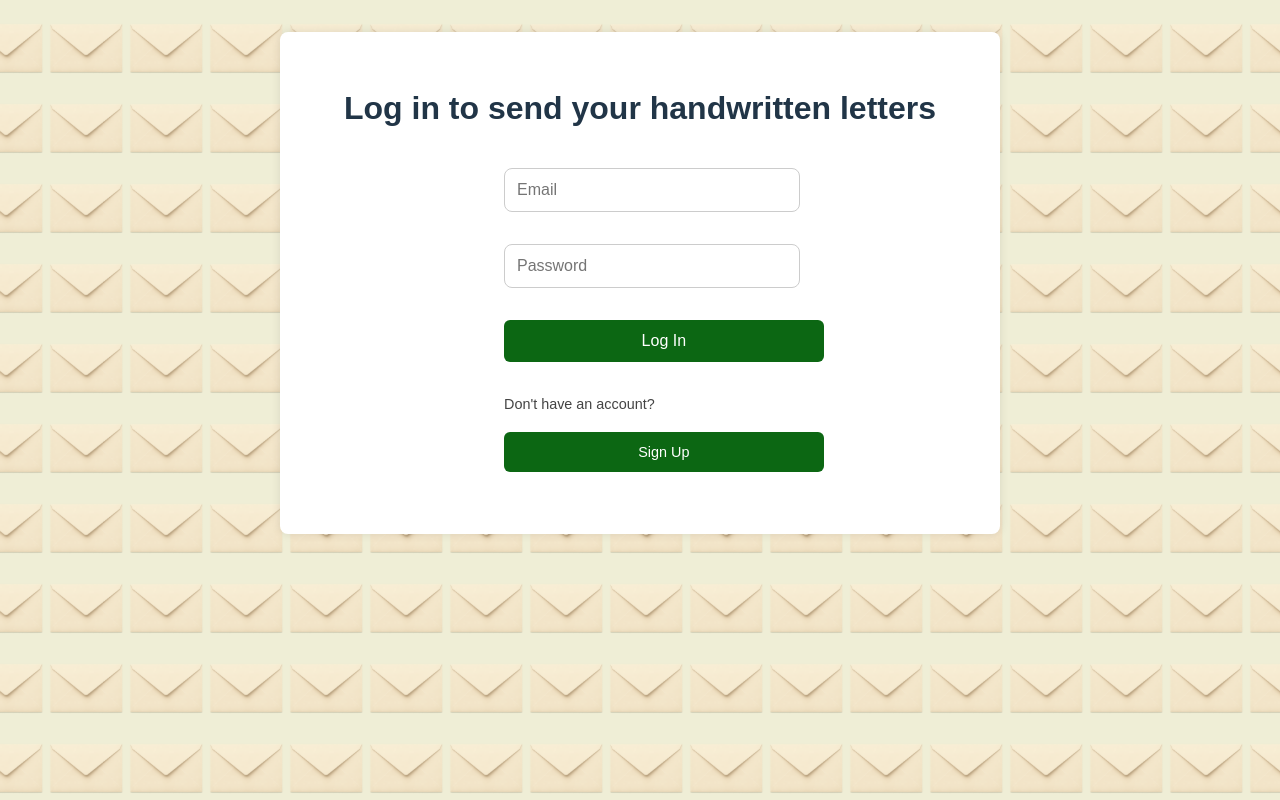
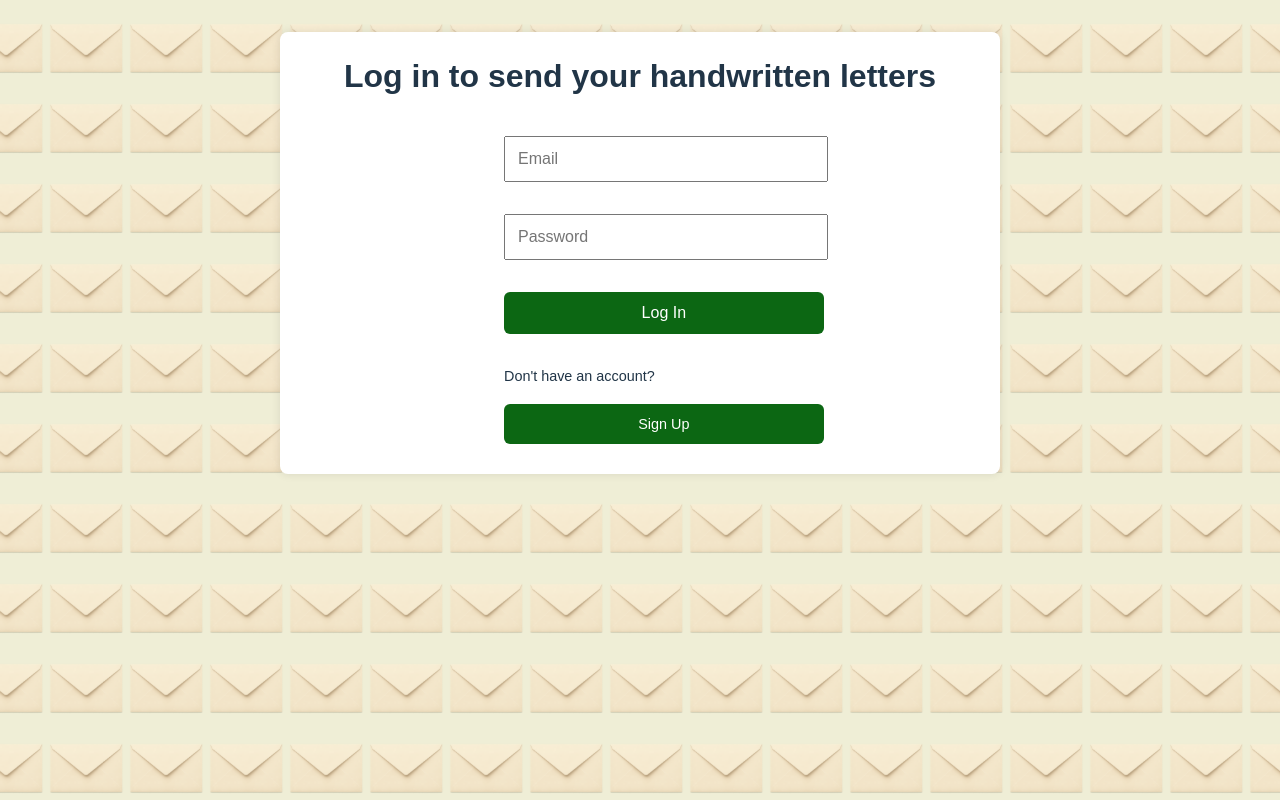
Before and after one commit to emilymtwfy/slow-tech-movement, a React (Vite) app: page / in a window 1280 px wide. Shown: the top 800 px of the page. Built offline with nearby package versions, Linux system fonts and the light colour scheme; no server answers.

Commit message:
Login.jsx was controlling letter-form and that was superceding anything in letter-form css. changed class name in login.css to login-form for better styling

```diff
--- a/src/Login.css
+++ b/src/Login.css
@@ -1,4 +1,4 @@
-.letter-form {
+.login-form {
   background-color: white;
   //padding: 4rem;
   //padding-top: 2rem;
@@ -19,8 +19,8 @@
   background: white;
 }
 
-.letter-form input,
-.letter-form button {
+.login-form input,
+.login-form button {
   display: block;
   width: 50%;
   margin: 1rem 0;
@@ -29,7 +29,7 @@
   font-size: 1rem;
 }
 
-.letter-form button {
+.login-form button {
   background-color: #0c6713;
   color: white;
   border: none;
@@ -38,7 +38,7 @@
   width: 54%;
 }
 
-.letter-form button:hover {
+.login-form button:hover {
   background-color: #4fb029;
 }
 
--- a/src/Login.jsx
+++ b/src/Login.jsx
@@ -35,7 +35,7 @@ const Login = ({ onLogin }) => {
       alignItems: 'center',
     }}
   >
-    <form onSubmit={handleSubmit} className="letter-form">
+    <form onSubmit={handleSubmit} className="login-form">
       <h2>
         {mode === 'login'
           ? 'Log in to send your handwritten letters'
--- a/src/components/LetterForm.css
+++ b/src/components/LetterForm.css
@@ -1,7 +1,8 @@
 .letter-form {
   max-width: 480px;
   background: #fff;
-  padding: 2rem;
+  padding-top: 2rem;
+  padding-bottom: 2rem;
   border-radius: 12px;
   box-shadow: 0 0 10px rgba(0,0,0,0.1);
   font-family: sans-serif;
@@ -21,13 +22,13 @@
   font-size: 1rem;
   border: 1px solid #ccc;
   border-radius: 8px;
-  display: block;
-  box-sizing: border-box;
+  margin: 0 0 1rem 0;  /* ⬅️ margin-left: 0 ensures no centering */
+
 }
 
 
 .letter-form button:hover {
-  background-color: #1a4fb9;
+  background-color: #4fb029;
 }
 
 .letter-form p {
@@ -35,6 +36,21 @@
   font-size: 0.9rem;
   color: #444;
 }
+
+.letter-form button {
+  width: 53%;
+  background-color: #0c6713;
+  color: white;
+  font-size: 1rem;
+  padding: 0.75rem;
+  border: none;
+  border-radius: 8px;
+  cursor: pointer;
+}
+
+
+
+
 /*
 .letter-form input{
   width: 50%;
@@ -54,16 +70,4 @@
   border: 1px solid #ccc;
   border-radius: 8px;
 }
-
-.letter-form button {
-  width: 53%;
-  background-color: #2d6cdf;
-  color: white;
-  font-size: 1rem;
-  padding: 0.75rem;
-  border: none;
-  border-radius: 8px;
-  cursor: pointer;
-}
-
-*/
+  */
```
